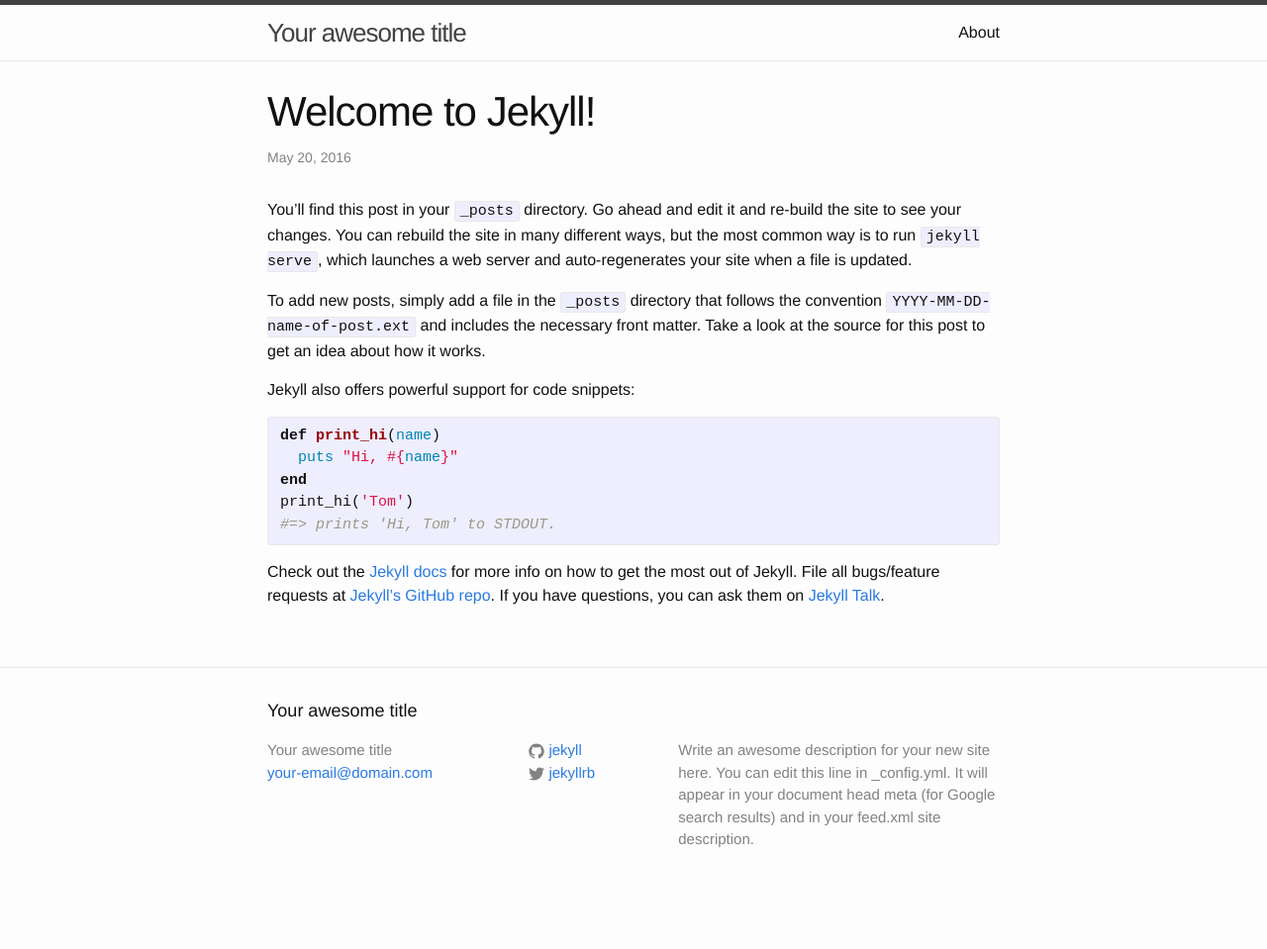
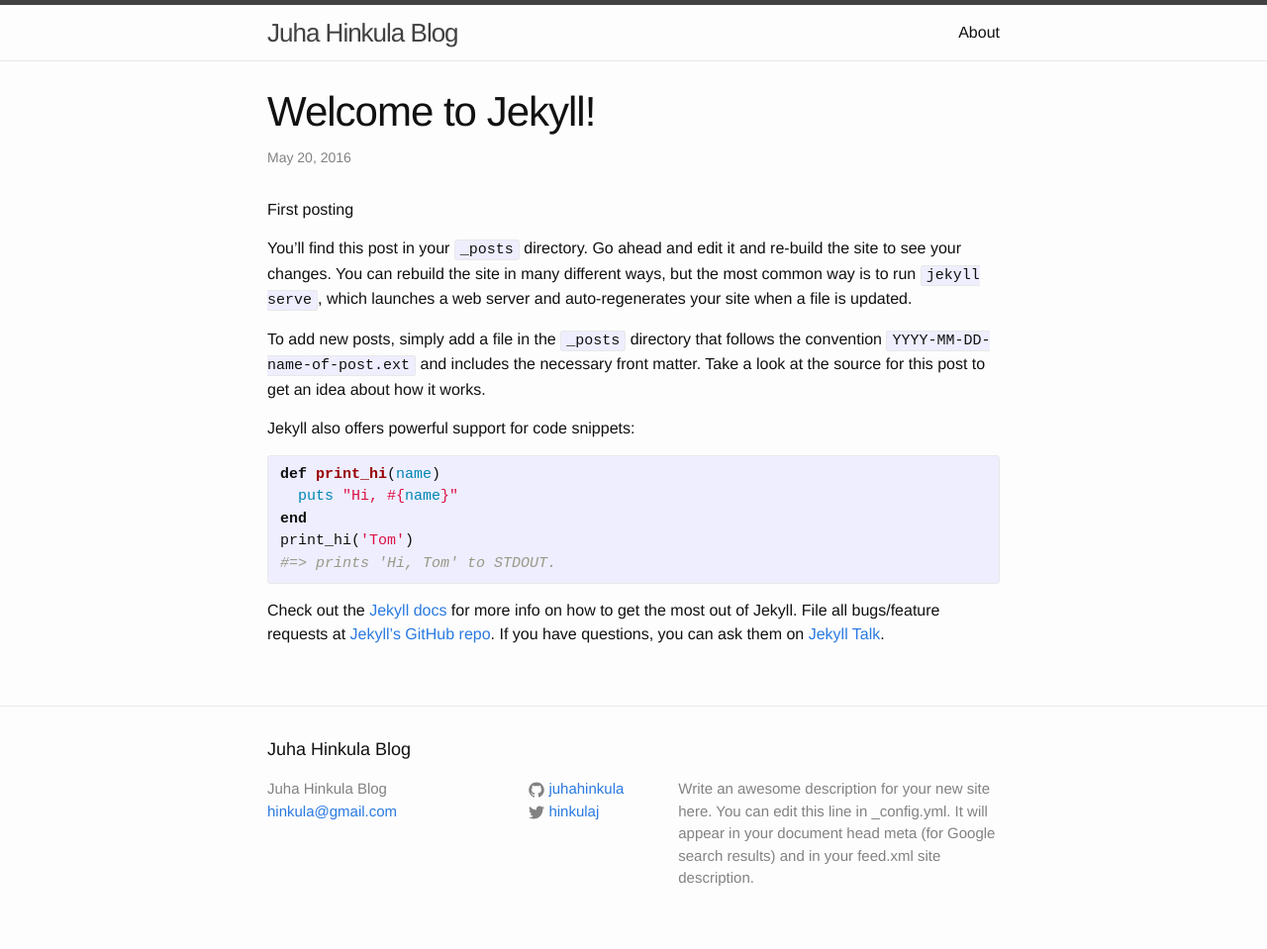
Before and after one commit to juhahinkula/juhahinkula.github.io, a Jekyll site: the page built from _posts/2016-05-20-welcome-to-jekyll.markdown, in a window 1280 px wide. Shown: the whole page at 99% size. Built offline with Jekyll 4.4.1, drawn with Linux system fonts in a browser that asks for light colours; before the commit the page ends 920 px from its top, so only the background shows below that.

Commit message:
changes to config

```diff
--- a/_config.yml
+++ b/_config.yml
@@ -6,16 +6,16 @@
 # 'jekyll serve'. If you change this file, please restart the server process.
 
 # Site settings
-title: Your awesome title
-email: your-email@domain.com
+title: Juha Hinkula Blog
+email: hinkula@gmail.com
 description: > # this means to ignore newlines until "baseurl:"
   Write an awesome description for your new site here. You can edit this
   line in _config.yml. It will appear in your document head meta (for
   Google search results) and in your feed.xml site description.
 baseurl: "" # the subpath of your site, e.g. /blog
 url: "http://yourdomain.com" # the base hostname & protocol for your site
-twitter_username: jekyllrb
-github_username:  jekyll
+twitter_username: hinkulaj
+github_username:  juhahinkula
 
 # Build settings
 markdown: kramdown
--- a/_posts/2016-05-20-welcome-to-jekyll.markdown
+++ b/_posts/2016-05-20-welcome-to-jekyll.markdown
@@ -4,6 +4,8 @@
 date:   2016-05-20 17:38:45 +0300
 categories: jekyll update
 ---
+First posting
+
 You’ll find this post in your `_posts` directory. Go ahead and edit it and re-build the site to see your changes. You can rebuild the site in many different ways, but the most common way is to run `jekyll serve`, which launches a web server and auto-regenerates your site when a file is updated.
 
 To add new posts, simply add a file in the `_posts` directory that follows the convention `YYYY-MM-DD-name-of-post.ext` and includes the necessary front matter. Take a look at the source for this post to get an idea about how it works.
```
